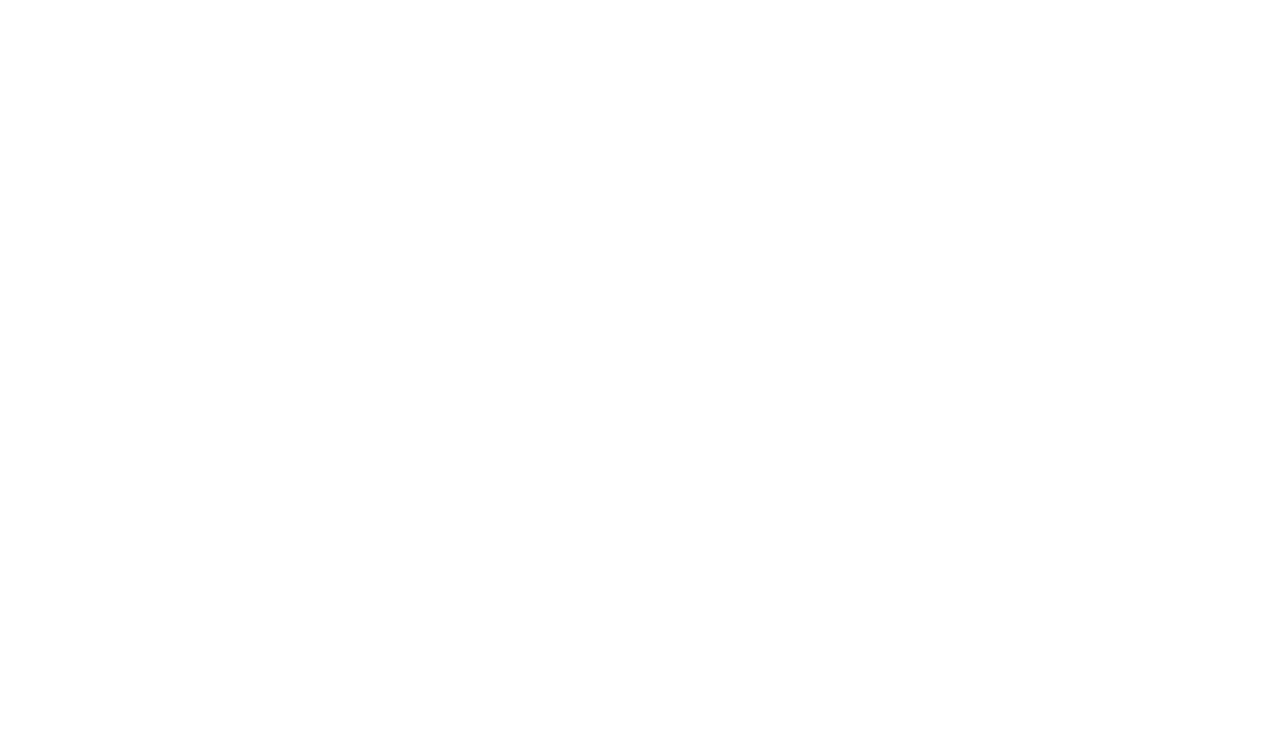
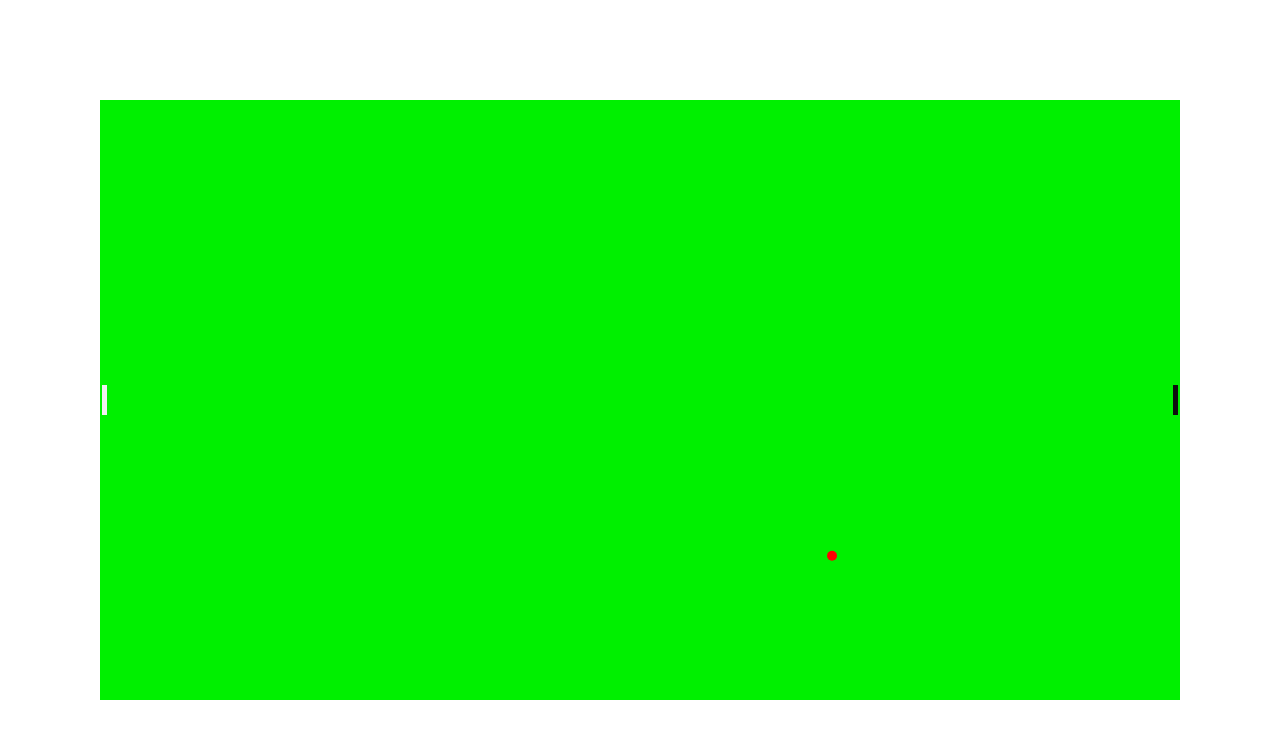
Before and after one commit to l3ad-Ass/pong, a plain HTML site: page index.html in a window 1280 px wide. Drawn offline with Linux system fonts and the light colour scheme.

Commit message:
Added basic Elements and Added bounce Logic

```diff
--- a/index.html
+++ b/index.html
@@ -5,7 +5,7 @@
     <meta name="viewport" content="width=device-width, initial-scale=1.0">
     <meta http-equiv="X-UA-Compatible" content="ie=edge">
     <link rel="stylesheet" href="css/style.css">
-    <title>TF</title>
+    <title>PONG</title>
 </head>
 <body>
         <canvas id="screen">
--- a/js/main.js
+++ b/js/main.js
@@ -1,43 +1,141 @@
-//Main function
-function main(e){
-    animateInterval=requestAnimationFrame(animate);
+//Global variable declaration
+var canvas, ctx, animateInterval, b, g, p1, p2;
+
+//Init function
+function init(e) {
+	canvas = document.getElementById('screen');
+	ctx = canvas.getContext('2d');
+	canvas.width = window.innerWidth;
+	canvas.height = window.innerHeight;
+
+	g = new Ground(100, '#00f000');
+
+	p1 = new Player(1, g);
+	p2 = new Player(2, g);
+
+	b = new Ball(g, [ p1, p2 ]);
+
+	animateInterval = requestAnimationFrame(animate);
 }
-
-//Global variable declaration
-var canvas,ctx,animateInterval;
-
-
-
-canvas=document.getElementById("screen");
-ctx=canvas.getContext("2d");
-canvas.width=window.innerWidth;
-canvas.height=window.innerHeight;
 
 //Global functions
 
+//Ground class
+function Ground(margin, color) {
+	this.margin = margin;
+	this.x = margin;
+	this.y = margin;
+	this.width = window.innerWidth - 2 * margin;
+	this.height = window.innerHeight - 2 * margin;
+	this.color = color;
+	this.draw = function() {
+		ctx.beginPath();
+		ctx.fillStyle = this.color;
+		ctx.rect(this.x, this.y, this.width, this.height);
+		ctx.fill();
+	};
+}
+
+//Ball class
+function Ball(ground, players) {
+	this.x = ground.x + ground.width / 2;
+	this.y = ground.y + ground.height / 2;
+	this.speed = 3;
+	this.angle = 10;
+	this.color = '#ff0000';
+	this.players = players;
+	this.setAngle = function(angle) {
+		this.angle = angle;
+	};
+	this.draw = function() {
+		ctx.beginPath();
+		ctx.fillStyle = this.color;
+		ctx.arc(this.x, this.y, 5, 0, 2 * Math.PI);
+		ctx.fill();
+	};
+	this.update = function() {
+		//Update the new coordinates according to speed
+		this.x += Math.cos(this.angle * Math.PI / 180) * this.speed;
+		this.y += Math.sin(this.angle * Math.PI / 180) * this.speed;
+
+		//Logic for Wall bounce
+		//Right and Left respectively
+		if (this.x + 5 >= ground.margin + ground.width || this.x - 5 <= ground.margin) {
+			this.setAngle(180 - this.angle);
+		}
+		//Bottom and Top respectively
+		if (this.y + 5 >= ground.margin + ground.height || this.y - 5 <= ground.margin) {
+			this.setAngle(360 - this.angle);
+		}
+
+        //Logic for player collision
+        var currentBall=this;
+		this.players.forEach(function(player){
+            //Bounce detection logic
+			if (currentBall.x + 5 >= player.x && currentBall.y + 5 >= player.y&&currentBall.x-5<=player.x+player.width&&currentBall.y-5<=player.y+player.height) {
+
+                if(currentBall.x + 5 >= player.x || currentBall.x-5<=player.x+player.width){
+                    currentBall.setAngle(180 - currentBall.angle);
+                } else if(currentBall.y + 5 >= player.y || currentBall.y-5<=player.y+player.height){
+                    currentBall.setAngle(360 - currentBall.angle);
+                }
+            }
+
+        });
+	};
+}
+
+//Player class
+function Player(number, ground) {
+	this.x;
+	this.y;
+	this.width = 5;
+	this.height = 30;
+	this.color;
+	if (number == 1) {
+		this.x = ground.margin + 2;
+		this.y = ground.height / 2 + ground.margin - this.height / 2;
+		this.color = '#f0f0f0';
+	} else if (number == 2) {
+		this.x = ground.margin + ground.width - (2 + this.width);
+		this.y = ground.height / 2 + ground.margin - this.height / 2;
+		this.color = '#0f0f0f';
+	} else {
+		console.error('Player number is not valid : ' + number);
+	}
+	this.draw = function() {
+		ctx.beginPath();
+		ctx.fillStyle = this.color;
+		ctx.rect(this.x, this.y, this.width, this.height);
+		ctx.fill();
+	};
+	this.update = function() {};
+}
 
 //Animation loop
-function animate(){
-    ctx.clearRect(0,0,window.innerWidth,window.innerHeight);
+function animate() {
+	ctx.clearRect(0, 0, window.innerWidth, window.innerHeight);
 
-    //Drawing calls
+	//Drawing calls
+	g.draw();
+	b.draw();
+	p1.draw();
+	p2.draw();
+	//Update Calls
+	b.update();
 
-
-    //Update Calls
-
-
-    //Recurr animate function
-    requestAnimationFrame(animate);
+	//Recurr animate function
+	requestAnimationFrame(animate);
 }
 
 //Resize adjustment
 
 window.onresize = resize;
 
-function resize(e){
-    canvas.width=window.innerWidth;
-    canvas.height=window.innerHeight;
+function resize(e) {
+	canvas.width = window.innerWidth;
+	canvas.height = window.innerHeight;
 }
 
-//Onload calback to main function
-window.onload = main;
+//Onload calback to init function
+window.onload = init;
```
